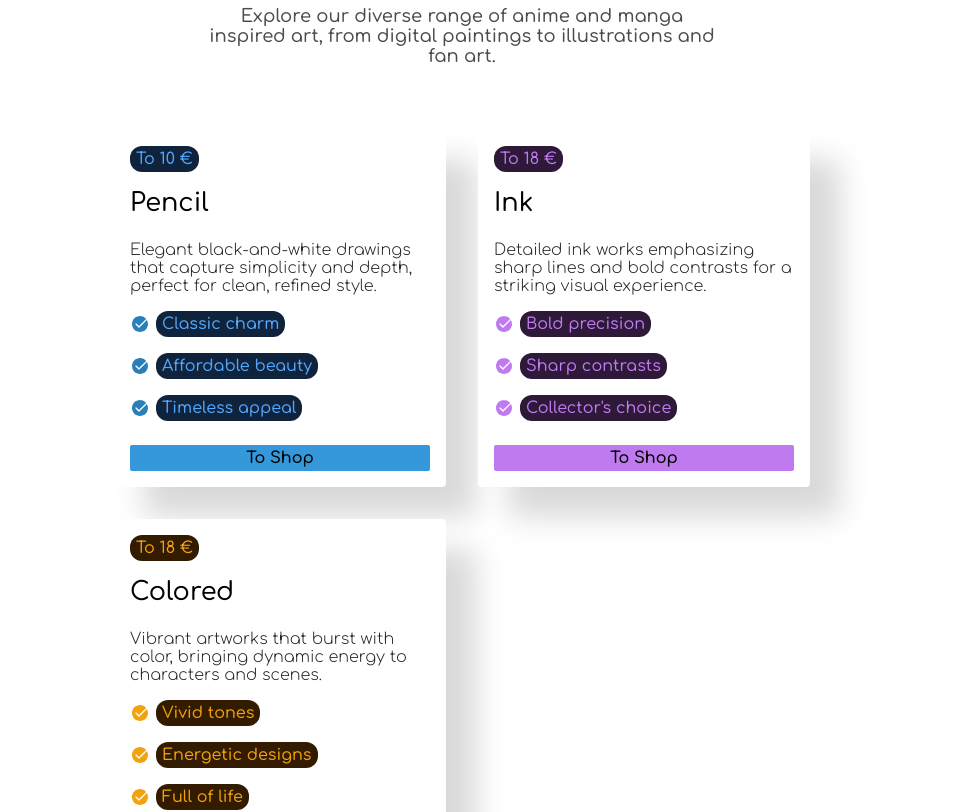
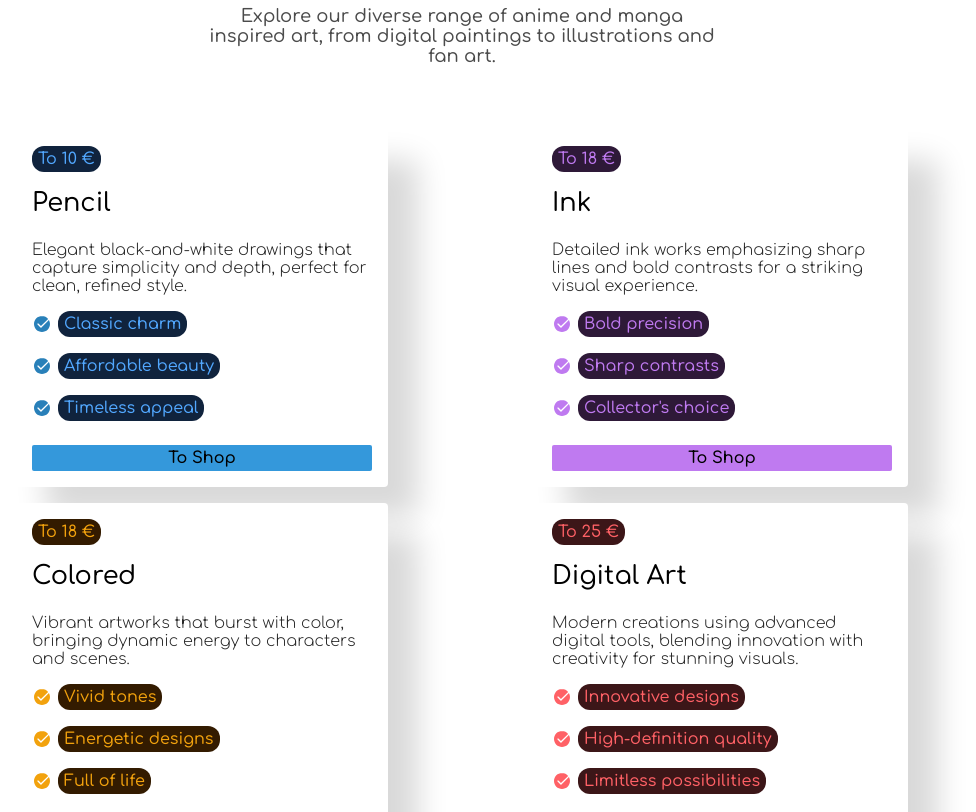
Before and after one commit to Takemyeye/SS-Vue, a Vue app in the folder client/: page / in a window 1280 px wide. Shown: the part 520-1332 px from the top of the page, without its empty margins (178-1154 px from the left). Built offline with nearby package versions, Linux system fonts and the light colour scheme; no server answers.

Commit message:
featured

```diff
--- a/client/src/components/homeUnit/commentUnit/comment.vue
+++ b/client/src/components/homeUnit/commentUnit/comment.vue
@@ -37,8 +37,7 @@ import UiBadge from '@/ui/badge.vue';
 
 <style scoped>
   .comment {
-    width: 100%;
-    max-width: 300px;
+    width: 280px;
     display: flex;
     align-items: start;
     justify-content: start;
@@ -66,4 +65,10 @@ import UiBadge from '@/ui/badge.vue';
     width: 100%;
     text-wrap: balance;
   }
+
+  @media all and ( max-width: 1680px ) {
+    .comment {
+      width: 90%;
+    }
+  }
 </style>
--- a/client/src/components/homeUnit/commentUnit/commentPanel.vue
+++ b/client/src/components/homeUnit/commentUnit/commentPanel.vue
@@ -81,17 +81,17 @@ export default {
     grid-template-columns: repeat(4, 1fr);
     grid-template-rows: repeat(1, 1fr);
     justify-items: center;
-    gap: 2rem;
+    gap: 1rem;
   }
 
-  @media all and ( max-width: 1024px ) {
+  @media all and ( max-width: 1680px ) {
     .container {
       grid-template-columns: repeat(2, 1fr);
-      gap: 4rem;
+      gap: 2rem;
     }
   }
 
-  @media all and ( max-width: 500px ) {
+  @media all and ( max-width: 768px ) {
     .container {
       grid-template-columns: repeat(1, 1fr);
       gap: 4rem;
--- a/client/src/components/homeUnit/featuredComponent/cardUnit.vue
+++ b/client/src/components/homeUnit/featuredComponent/cardUnit.vue
@@ -7,7 +7,6 @@
       info1="Classic charm"
       info2="Affordable beauty"
       info3="Timeless appeal"
-      cardBgColor="#f0f0f0"
       buttonColor="#3498db"
       svgColor="#2980b9"
       :badgeStyles="`badge1`"
@@ -34,6 +33,17 @@
       svgColor="hsl(39, 90%, 50%)"
       :badgeStyles="`badge5`"
     />
+    <FeaturedCard
+      titleH3="To 25 €"
+      titleH1="Digital Art"
+      description="Modern creations using advanced digital tools, blending innovation with creativity for stunning visuals."
+      info1="Innovative designs"
+      info2="High-definition quality"
+      info3="Limitless possibilities"
+      buttonColor="hsl(358, 100%, 69%)"
+      svgColor="hsl(358, 100%, 69%)"
+      :badgeStyles="`badge4`"
+    />
   </div>
 </template>
 
@@ -50,11 +60,13 @@ export default {
 
 <style scoped>
 .cardUnit {
+  width: 80%;
   position: relative;
   display: grid;
-  grid-template-columns: repeat(3, 1fr);
+  grid-template-columns: repeat(4, 1fr);
   grid-template-rows: auto;
-  gap: 2rem;
+  justify-items: center;
+  gap: 1rem;
 }
 
 .cardUnit:hover .card:not(:hover) {
@@ -68,13 +80,13 @@ export default {
   z-index: 10;
 }
 
-@media all and (max-width: 1440px) {
+@media all and (max-width: 1680px) {
   .cardUnit {
     grid-template-columns: repeat(2, 1fr);
   }
 }
 
-@media all and (max-width: 600px) {
+@media all and (max-width: 768px) {
   .cardUnit {
     grid-template-columns: repeat(1, 1fr);
   }
--- a/client/src/components/homeUnit/featuredComponent/featuredCard.vue
+++ b/client/src/components/homeUnit/featuredComponent/featuredCard.vue
@@ -95,7 +95,7 @@ export default {
     display: flex;
     flex-direction: column;
     gap: 1.5rem;
-    width: 300px;
+    width: 280px;
     box-shadow: 30px 30px 30px rgba(0, 0, 0, 0.151);
     background-color: white;
     transition: 0.3s ease;
@@ -115,4 +115,16 @@ export default {
     color: rgb(39, 39, 39);
     font-weight: 300;
   }
+
+  @media all and (max-width: 1680px) {
+    .card {
+      width: 340px;
+    }
+  }
+  @media all and (max-width: 1040px) {
+    .card {
+      width: 265px;
+    }
+  }
+
 </style>
--- a/client/src/components/homeUnit/process/processUnit.vue
+++ b/client/src/components/homeUnit/process/processUnit.vue
@@ -50,4 +50,10 @@
         font-weight: 700;
         color: white;
     }
+
+    @media all and ( max-width: 768px ) {
+        .process {
+            width: 265px;
+        }
+    }
 </style>
```
